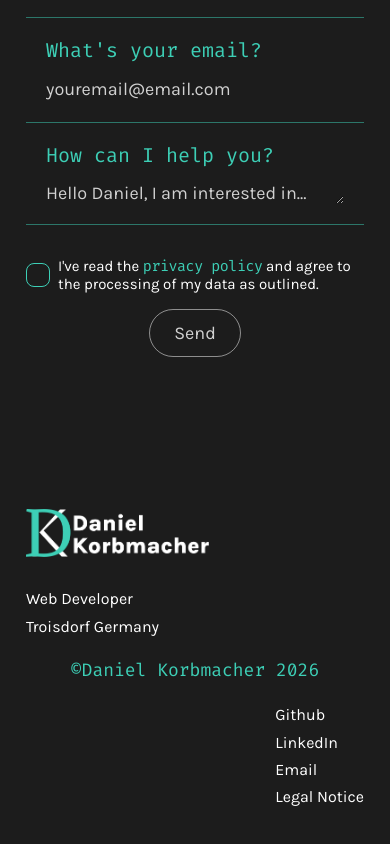
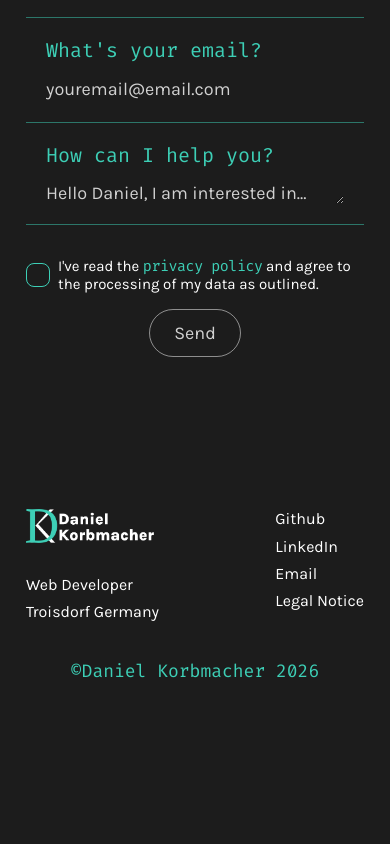
Before and after one commit to DaKo1312/Portfolio, an Angular app: page / in a window 390 px wide. Shown: the part 4766-5610 px from the top of the page. After the commit the page ends 5513 px from the top, so only its background shows below. Built offline with nearby package versions, Linux system fonts and the light colour scheme.

Commit message:
fix: footer responsive

```diff
--- a/src/app/layout/footer/footer.scss
+++ b/src/app/layout/footer/footer.scss
@@ -4,11 +4,13 @@
 
 .footer {
   padding-block: clamp(3rem, 6vw, 5rem) 64px;
+  container-type: inline-size;
 }
 
 .footer__inner {
   display: grid;
-  grid-template-columns: repeat(auto-fit, minmax(min(100%, 16rem), 1fr));
+  grid-template-columns: repeat(3, 1fr);
+  grid-template-areas: 'brand copyright nav';
   gap: clamp(1.5rem, 4vw, 2.5rem);
   align-items: center;
   padding-inline: var(--gutter);
@@ -22,6 +24,7 @@
 }
 
 .footer__brand {
+  grid-area: brand;
   justify-content: space-between;
   gap: var(--space-xl);
   min-height: 126px;
@@ -33,8 +36,8 @@
 
   img {
     display: block;
-    width: auto;
-    height: 48px;
+    width: clamp(8rem, 20cqi, 11.4rem);
+    height: auto;
     transition: opacity var(--transition-fast);
   }
 
@@ -76,6 +79,7 @@
 }
 
 .footer__copyright {
+  grid-area: copyright;
   font-family: var(--font-mono);
   font-weight: 400;
   font-size: 18px;
@@ -85,6 +89,7 @@
 }
 
 .footer__nav {
+  grid-area: nav;
   align-items: flex-start;
   gap: var(--space-sm);
   justify-self: end;
@@ -124,3 +129,24 @@
 .footer__link:focus-visible .footer__marker {
   opacity: 1;
 }
+
+@container (max-width: 900px) {
+  .footer__inner {
+    grid-template-columns: 1fr auto;
+    grid-template-areas:
+      'brand nav'
+      'copyright copyright';
+    column-gap: clamp(1rem, 4cqi, 2.5rem);
+    row-gap: 2.5rem;
+    align-items: start;
+  }
+
+  .footer__brand {
+    min-height: 0;
+  }
+
+  .footer__nav {
+    align-self: start;
+    padding-inline-start: 16px;
+  }
+}
```
